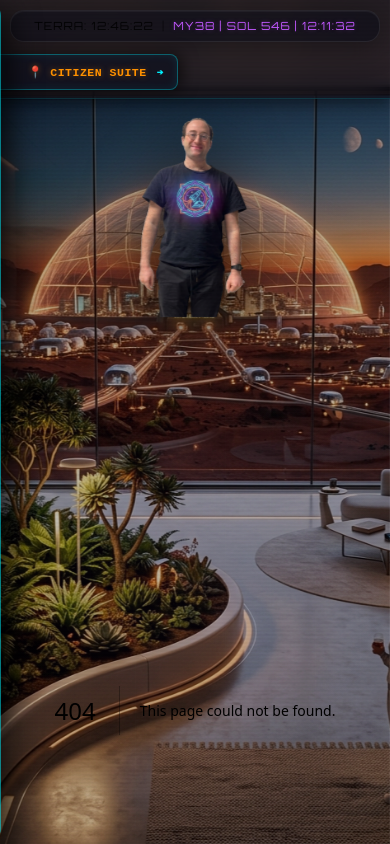
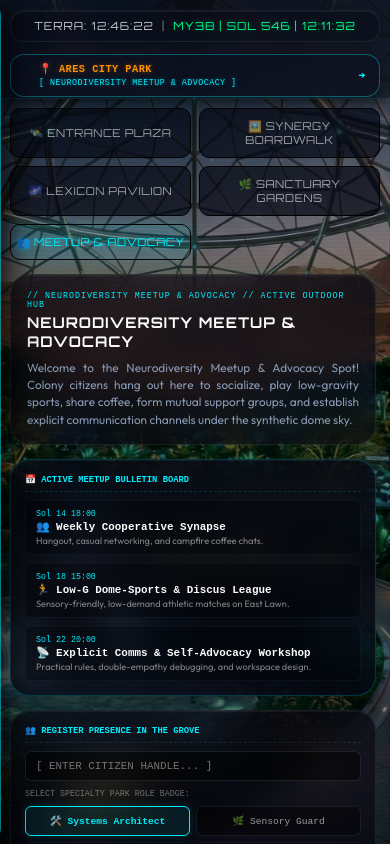
Before and after one commit to EphraimB/ephraim-becker-v3, a Next.js app: page /neurodiversity in a window 390 px wide. Before the commit this address had no page. Shown: the top 844 px of the page. Built offline with nearby package versions, Linux system fonts and the light colour scheme.

Commit message:
Fixed the navigation and router

```diff
--- a/app/park/neurodiversity/page.js
+++ b/app/neurodiversity/page.js
@@ -1,4 +1,4 @@
-import NeurodiversityParkMuseum from '../../../components/NeurodiversityParkMuseum';
+import NeurodiversityParkMuseum from '../../components/NeurodiversityParkMuseum';
 
 export const metadata = {
   title: 'Ares City Park - Advocacy Meetup Grove',
--- a/components/CityGridMap.js
+++ b/components/CityGridMap.js
@@ -7,7 +7,7 @@ const COORDS = {
   '/': { x: 0, y: 0, name: 'CITIZEN SUITE' },
   '/portfolio': { x: -220, y: 0, name: 'PORTFOLIO ARCHIVES' },
   '/park': { x: 150, y: -100, name: 'ARES CITY PARK' },
-  '/park/neurodiversity': { x: 150, y: -100, name: 'ARES CITY PARK - MEETUP GROVE' },
+  '/neurodiversity': { x: 150, y: -100, name: 'ARES CITY PARK - NEURODIVERSITY MEETUP & ADVOCACY' },
   'academics': { x: 0, y: 120, name: 'ACADEMIC SYNC' }
 };
 
@@ -77,7 +77,7 @@ export default function CityGridMap({ isDrawer = false }) {
     {
       id: 'neurodiversity',
       label: 'SECTOR 02 // ADVOCACY',
-      title: pathname === '/park/neurodiversity' ? 'Ares City Park - Meetup Grove' : 'Ares City Park',
+      title: pathname === '/neurodiversity' ? 'Ares City Park - Neurodiversity Meetup & Advocacy' : 'Ares City Park',
       route: '/park',
       color: '#00ff88',
       rgb: '0, 255, 136',
@@ -311,7 +311,7 @@ export default function CityGridMap({ isDrawer = false }) {
           const isCurrentActive = isAcad
             ? academicSyncActive
             : (sector.id === 'neurodiversity'
-                ? (pathname === '/park' || pathname === '/park/neurodiversity')
+                ? (pathname === '/park' || pathname === '/neurodiversity')
                 : isRouteActive(sector.route));
 
           return (
@@ -440,24 +440,24 @@ export default function CityGridMap({ isDrawer = false }) {
                   {/* Item 2: Advocacy Meetup Grove */}
                   <div
                     onClick={() => {
-                      handleTeleport('/park/neurodiversity');
+                      handleTeleport('/neurodiversity');
                     }}
                     style={{
                       padding: '4px 8px',
                       fontSize: '0.65rem',
                       fontFamily: 'monospace',
-                      background: pathname === '/park/neurodiversity' ? 'rgba(0, 255, 136, 0.1)' : 'rgba(0,0,0,0.3)',
-                      border: `1px solid ${pathname === '/park/neurodiversity' ? '#00ff88' : 'rgba(255,255,255,0.08)'}`,
+                      background: pathname === '/neurodiversity' ? 'rgba(0, 255, 136, 0.1)' : 'rgba(0,0,0,0.3)',
+                      border: `1px solid ${pathname === '/neurodiversity' ? '#00ff88' : 'rgba(255,255,255,0.08)'}`,
                       borderRadius: '4px',
-                      color: pathname === '/park/neurodiversity' ? '#00ff88' : 'rgba(255,255,255,0.7)',
+                      color: pathname === '/neurodiversity' ? '#00ff88' : 'rgba(255,255,255,0.7)',
                       display: 'flex',
                       alignItems: 'center',
                       justifyContent: 'space-between',
                       transition: 'all 0.2s'
                     }}
                   >
-                    <span>📍 Meetup Grove & Campfire</span>
-                    {pathname === '/park/neurodiversity' && <span style={{ fontSize: '0.52rem' }}>[ ACTIVE ]</span>}
+                    <span>📍 Neurodiversity Meetup & Advocacy</span>
+                    {pathname === '/neurodiversity' && <span style={{ fontSize: '0.52rem' }}>[ ACTIVE ]</span>}
                   </div>
                 </div>
               )}
--- a/components/ClientLayoutWrapper.js
+++ b/components/ClientLayoutWrapper.js
@@ -19,12 +19,12 @@ export default function ClientLayoutWrapper({ children }) {
     currentTheme = 'metropolis';
     hudSectorName = 'Portfolio Archives';
     currentLocationName = 'PORTFOLIO';
-  } else if (pathname === '/park' || pathname === '/park/neurodiversity') {
+  } else if (pathname === '/park' || pathname === '/neurodiversity') {
     bgImage = '/assets/images/backgrounds/mars-dome-park.png';
     currentTheme = 'biosphere';
-    if (pathname === '/park/neurodiversity') {
-      hudSectorName = 'Ares City Park - Meetup Grove';
-      currentLocationName = 'ARES CITY PARK - MEETUP GROVE';
+    if (pathname === '/neurodiversity') {
+      hudSectorName = 'Ares City Park - Neurodiversity Meetup & Advocacy';
+      currentLocationName = 'ARES CITY PARK - NEURODIVERSITY MEETUP & ADVOCACY';
     } else {
       hudSectorName = 'Ares City Park';
       currentLocationName = 'ARES CITY PARK';
@@ -36,6 +36,15 @@ export default function ClientLayoutWrapper({ children }) {
   useEffect(() => {
     setMapDrawerOpen(false);
   }, [pathname]);
+
+  // Parse location name into primary and sub-location for stacked map styling
+  let primaryLoc = currentLocationName;
+  let subLoc = '';
+  if (currentLocationName.includes(' - ')) {
+    const parts = currentLocationName.split(' - ');
+    primaryLoc = parts[0];
+    subLoc = parts[1];
+  }
 
   return (
     <>
@@ -66,7 +75,14 @@ export default function ClientLayoutWrapper({ children }) {
         }}
       >
         <span className="locator-pulse-light"></span>
-        <span className="locator-location-name">📍 {currentLocationName}</span>
+        <div style={{ display: 'flex', flexDirection: 'column', gap: '1px', flex: 1 }}>
+          <span className="locator-location-name">📍 {primaryLoc}</span>
+          {subLoc && (
+            <span className="locator-sub-name">
+              [ {subLoc} ]
+            </span>
+          )}
+        </div>
         <span className="locator-hint-arrow">➔</span>
       </button>
 
@@ -104,7 +120,7 @@ export default function ClientLayoutWrapper({ children }) {
 
         <div className="workspace-deck">
           {/* Natural standing roomscale profile figure */}
-          {pathname !== '/portfolio' && pathname !== '/' && pathname !== '/park' && pathname !== '/park/neurodiversity' && (
+          {pathname !== '/portfolio' && pathname !== '/' && pathname !== '/park' && pathname !== '/neurodiversity' && (
             <div className={`roomscale-natural-body page-${currentTheme}`}>
               <img src="/assets/images/profile.png" className="roomscale-natural-img" alt="Ephraim Becker" />
             </div>
--- a/components/NeurodiversityParkMuseum.js
+++ b/components/NeurodiversityParkMuseum.js
@@ -89,7 +89,7 @@ export default function NeurodiversityParkMuseum({ defaultSector = 'foyer' }) {
 
     // Perform soft router URL change
     if (sector === 'meetup') {
-      router.push('/park/neurodiversity');
+      router.push('/neurodiversity');
     } else {
       router.push('/park');
     }
@@ -618,7 +618,7 @@ export default function NeurodiversityParkMuseum({ defaultSector = 'foyer' }) {
             onClick={() => changeSector('meetup')}
             className={`museum-nav-btn ${activeSector === 'meetup' ? 'active-blue' : ''}`}
           >
-            👥 Meetup Grove
+            👥 Meetup & Advocacy
           </button>
         </div>
 
@@ -644,7 +644,7 @@ export default function NeurodiversityParkMuseum({ defaultSector = 'foyer' }) {
                   Welcome, Citizen. Ares City Park is our premier outdoor biodome sanctuary. Under this soaring synthetic sky-canopy, colony inhabitants hang out, relax on grass lawns, play low-gravity dome-sports, and build deep social bonds. Rather than medicalizing differences, this park celebrates diverse cognitive wiring as natural, vital variations that strengthen our collective colony's survival and happiness.
                 </p>
                 <p style={{ fontSize: '0.86rem', color: '#8a9bb5', lineHeight: '1.7', margin: '0 0 24px 0', textAlign: 'justify' }}>
-                  Stroll the **Community Synergy Boardwalk** to explore plural minds, or head directly to the **Advocacy Meetup Grove & Campfire Circle** to hang out with fellow advocates, play outdoor sports, and sync mutual communication bridges!
+                  Stroll the **Community Synergy Boardwalk** to explore plural minds, or head directly to the **Neurodiversity Meetup & Advocacy Spot** to hang out with fellow advocates, play outdoor sports, and sync mutual communication bridges!
                 </p>
 
                 <div style={{ display: 'flex', gap: '12px', justifyContent: 'center', flexWrap: 'wrap' }}>
@@ -653,7 +653,7 @@ export default function NeurodiversityParkMuseum({ defaultSector = 'foyer' }) {
                     className="hud-btn"
                     style={{ borderWidth: '1px', borderStyle: 'solid', borderColor: '#00f0ff', color: '#00f0ff', background: 'rgba(0, 240, 255, 0.08)' }}
                   >
-                    [ 👥 JOIN THE ADVOCACY MEETUP GROVE & CAMPFIRE ]
+                    [ 👥 JOIN THE NEURODIVERSITY MEETUP & ADVOCACY ]
                   </button>
                   <button
                     onClick={() => changeSector('corridor')}
@@ -1438,7 +1438,7 @@ export default function NeurodiversityParkMuseum({ defaultSector = 'foyer' }) {
           )}
 
           {/* ====================================
-              MEETUP GROVE SECTOR (Campfire Circle & Double Empathy Tuner)
+              NEURODIVERSITY MEETUP & ADVOCACY SECTOR
               ==================================== */}
           {activeSector === 'meetup' && (
             <div className="museum-view-corridor" style={{ width: '100%', gap: '20px' }}>
@@ -1449,20 +1449,20 @@ export default function NeurodiversityParkMuseum({ defaultSector = 'foyer' }) {
                 {/* Grove Info */}
                 <div className="bubbly-panel" style={{ padding: '16px' }}>
                   <span style={{ fontSize: '0.52rem', fontFamily: 'monospace', color: '#00f0ff', letterSpacing: '1px', display: 'block', marginBottom: '4px' }}>
-                    // MEETUP GROVE // CAMPFIRE CIRCLE // ACTIVE OUTDOOR HUB
+                    // NEURODIVERSITY MEETUP & ADVOCACY // ACTIVE OUTDOOR HUB
                   </span>
                   <h3 style={{ fontFamily: 'var(--font-tech)', fontSize: '0.92rem', color: '#fff', textTransform: 'uppercase', letterSpacing: '1px', marginBottom: '8px' }}>
-                    Advocacy Meetup Grove & Campfire
+                    Neurodiversity Meetup & Advocacy
                   </h3>
                   <p style={{ fontSize: '0.74rem', color: '#8a9bb5', lineHeight: 1.45, margin: 0, textAlign: 'justify' }}>
-                    Welcome to the campfire circle at the Advocacy Meetup Grove! Colony citizens hang out here to socialize, play low-gravity sports, share coffee, form mutual support groups, and establish explicit communication channels under the synthetic dome sky.
+                    Welcome to the Neurodiversity Meetup & Advocacy Spot! Colony citizens hang out here to socialize, play low-gravity sports, share coffee, form mutual support groups, and establish explicit communication channels under the synthetic dome sky.
                   </p>
                 </div>
 
                 {/* Scheduling Board */}
                 <div className="bubbly-panel" style={{ padding: '14px', border: '1.5px solid rgba(0, 240, 255, 0.2)', background: 'rgba(6, 9, 20, 0.8)' }}>
                   <span style={{ fontSize: '0.55rem', fontFamily: 'monospace', color: '#00f0ff', fontWeight: 'bold', display: 'block', borderBottom: '1px dashed rgba(0, 240, 255, 0.15)', paddingBottom: '6px', marginBottom: '8px' }}>
-                    📅 ACTIVE MEETUP GROVE BULLETIN BOARD
+                    📅 ACTIVE MEETUP BULLETIN BOARD
                   </span>
 
                   <div style={{ display: 'flex', flexDirection: 'column', gap: '8px' }}>
--- a/styles/global.css
+++ b/styles/global.css
@@ -1158,6 +1158,7 @@ body {
   color: #fff;
   backdrop-filter: blur(12px) !important; /* slightly stronger premium blur */
   -webkit-backdrop-filter: blur(12px) !important;
+  max-width: 250px; /* Clean and snug clearance to protect content deck */
 }
 
 .mobile-locator-btn:hover {
@@ -1197,13 +1198,27 @@ body {
   letter-spacing: 0.5px;
   margin-bottom: 0;
   display: inline-block;
+  white-space: normal;
+  line-height: 1.25;
+}
+
+.locator-sub-name {
+  font-size: 0.56rem;
+  font-family: monospace, var(--font-tech);
+  color: #00f0ff;
+  text-shadow: 0 0 4px rgba(0, 240, 255, 0.4);
+  letter-spacing: 0.5px;
+  text-transform: uppercase;
+  margin-top: 1px;
+  line-height: 1.2;
 }
 
 .locator-hint-arrow {
   font-size: 0.68rem;
   color: #00f0ff;
   font-weight: bold;
-  margin-left: 2px;
+  margin-left: 4px;
+  flex-shrink: 0;
 }
 
 /* Global Drawer Backdrop Overlay */
@@ -1341,14 +1356,42 @@ body {
   }
 
   /* Keep closed locator button fixed exactly 10px below the HUD bar, staying stuck to the top while content scrolls under the header mask */
+  /* Keep closed locator button styled as a full-width translucent bar directly below the HUD bar */
   .mobile-locator-btn {
     position: fixed !important;
     top: 54px !important;
-    left: 0 !important;
+    left: 10px !important;
+    right: 10px !important;
+    width: auto !important;
     z-index: 1100 !important;
     background: rgba(10, 14, 30, 0.6) !important; /* premium translucent background */
+    border: 1px solid rgba(0, 240, 255, 0.35) !important;
+    border-radius: var(--panel-radius) !important; /* fully rounded like HUD bar */
+    padding: 8px 14px !important;
+    display: flex !important;
+    align-items: center !important;
+    justify-content: space-between !important;
+    max-width: none !important;
+    box-shadow: 0 4px 15px rgba(0, 0, 0, 0.4) !important;
     backdrop-filter: blur(12px) !important;
     -webkit-backdrop-filter: blur(12px) !important;
+  }
+
+  .mobile-locator-btn .locator-location-name {
+    font-size: 0.64rem !important;
+    white-space: nowrap !important;
+    max-width: none !important;
+  }
+
+  .mobile-locator-btn .locator-sub-name {
+    font-size: 0.52rem !important;
+    white-space: nowrap !important;
+    max-width: none !important;
+  }
+
+  .mobile-locator-btn .locator-pulse-light {
+    width: 6px !important;
+    height: 6px !important;
   }
 
   /* Scale up map labels inside SVG to offset mobile browser down-scaling */
```
